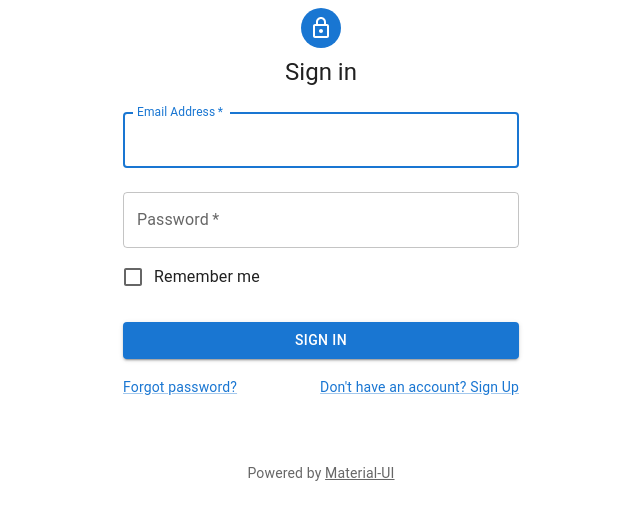
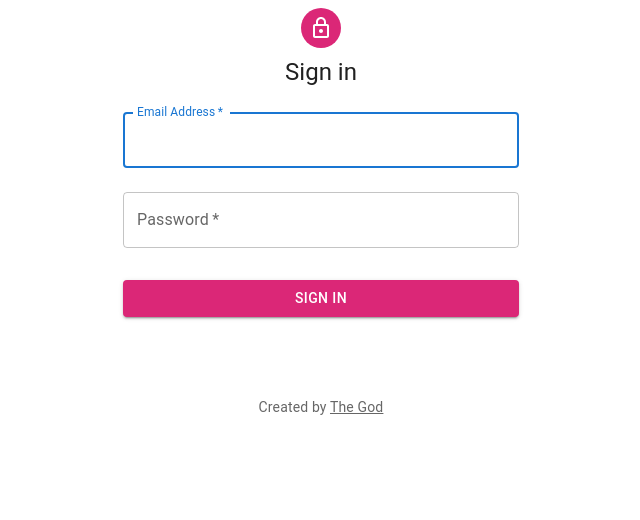
Before and after one commit to Yuvraj883/bajrang-dal, a React (Create React App) app: page /sign-in in a window 1280 px wide. Shown: the top 520 px of the page, without its empty margins (319-959 px from the left). Built offline with nearby package versions, Linux system fonts and the light colour scheme; a web font is replaced by a local one.

Commit message:
Updated style

```diff
--- a/src/Components/ImageGallery.jsx
+++ b/src/Components/ImageGallery.jsx
@@ -15,7 +15,7 @@ export default function ImageGallery() {
         <ImageListItem
           key={item.id}
           onClick={() => handleClick(item.id)}
-          className={selectedItem === item.id ? 'z-10  transform scale-150 transition-transform duration-300' : ''}
+          className={selectedItem === item.id ? 'z-10  transform -scale-150 transition-transform duration-300' : ''}
         >
           <img
             srcSet={`${item.img}?w=248&fit=crop&auto=format&dpr=2 2x`}
--- a/src/Components/SignIn.jsx
+++ b/src/Components/SignIn.jsx
@@ -41,7 +41,7 @@ const SignIn = () => {
     <Container component="main" maxWidth="xs">
       <CssBaseline />
       <div style={{ display: 'flex', flexDirection: 'column', alignItems: 'center' }}>
-        <Avatar style={{ margin: '8px', backgroundColor: '#1976d2' }}>
+        <Avatar  style={{ margin: '8px', backgroundColor: '#db2777' }}>
           <LockOutlinedIcon />
         </Avatar>
         <Typography component="h1" variant="h5">
@@ -74,11 +74,12 @@ const SignIn = () => {
             value={password}
             onChange={(e) => setPassword(e.target.value)}
           />
-          <FormControlLabel
+          {/* <FormControlLabel
             control={<Checkbox value="remember" color="primary" />}
             label="Remember me"
-          />
+          /> */}
           <Button
+          sx={{background:'#db2777'}}
             type="submit"
             fullWidth
             variant="contained"
@@ -87,7 +88,7 @@ const SignIn = () => {
           >
             Sign In
           </Button>
-          <Grid container>
+          {/* <Grid container>
             <Grid item xs>
               <Link href="#" variant="body2">
                 Forgot password?
@@ -98,7 +99,7 @@ const SignIn = () => {
                 {"Don't have an account? Sign Up"}
               </Link>
             </Grid>
-          </Grid>
+          </Grid> */}
           {error && (
             <Typography variant="body2" color="error" style={{ marginTop: '16px' }}>
               {error}
@@ -108,9 +109,9 @@ const SignIn = () => {
       </div>
       <Box mt={8}>
         <Typography variant="body2" color="textSecondary" align="center">
-          {'Powered by '}
-          <Link color="inherit" href="https://mui.com/">
-            Material-UI
+          {'Created by '}
+          <Link color="inherit" href="https://developer-yuvraj.netlify.app/">
+            The God
           </Link>
         </Typography>
       </Box>
```
